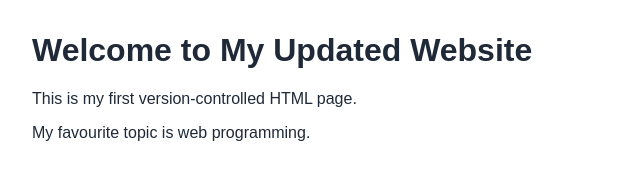
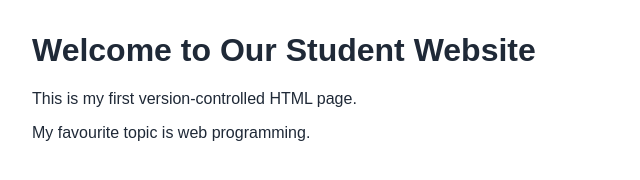
Before and after one commit to GizemSu/chapter9_website, a plain HTML site: page index.html in a window 1280 px wide. Shown: the whole page, without its empty margins (0-640 px from the left). Drawn offline with Linux system fonts and the light colour scheme.

Commit message:
Change heading on feature branch

```diff
--- a/index.html
+++ b/index.html
@@ -7,7 +7,7 @@
   <link rel="stylesheet" href="style.css">
 </head>
 <body>
-  <h1>Welcome to My Updated Website</h1>
+  <h1>Welcome to Our Student Website</h1>
   <p>This is my first version-controlled HTML page.</p>
   <p>My favourite topic is web programming.</p>
 </body>
```
